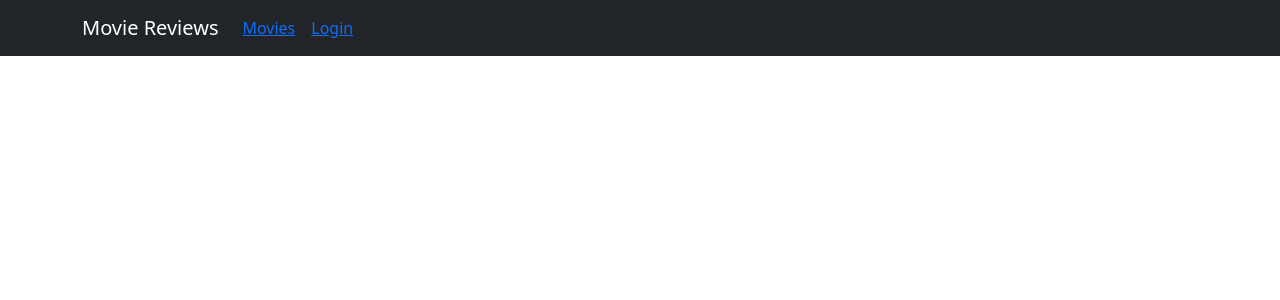
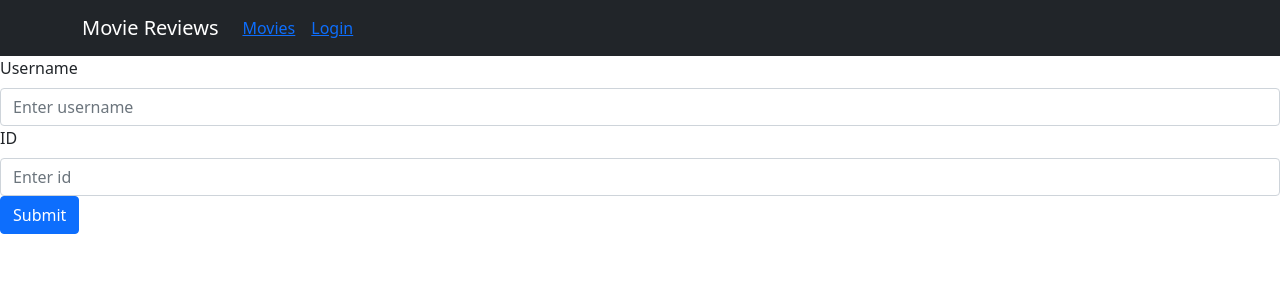
Before and after one commit to JDixon1995/JDixon1995-MovieReviewAppFrontEnd, a React (Create React App) app: page /login in a window 1280 px wide. Shown: the top 300 px of the page. Built offline with nearby package versions, Linux system fonts and the light colour scheme.

Commit message:
added Login component.

```diff
--- a/src/components/login.js
+++ b/src/components/login.js
@@ -24,7 +24,27 @@ const Login = () => {
 
     return(
       <div>
-
+        <Form>
+          <Form.Group>
+            <Form.Label>Username</Form.Label>
+            <Form.Control
+            type='text'
+            placeholder='Enter username'
+            value={name}
+            onChange={onChangeName}
+            ></Form.Control>
+          </Form.Group>
+          <Form.Group>
+            <Form.Label>ID</Form.Label>
+            <Form.Control
+            type='text'
+            placeholder='Enter id'
+            value={id}
+            onChange={onChangeId}
+            ></Form.Control>
+          </Form.Group>
+          <Button variant='primary' onClick={login}>Submit</Button>
+        </Form>
       </div>
     )
 };
```
